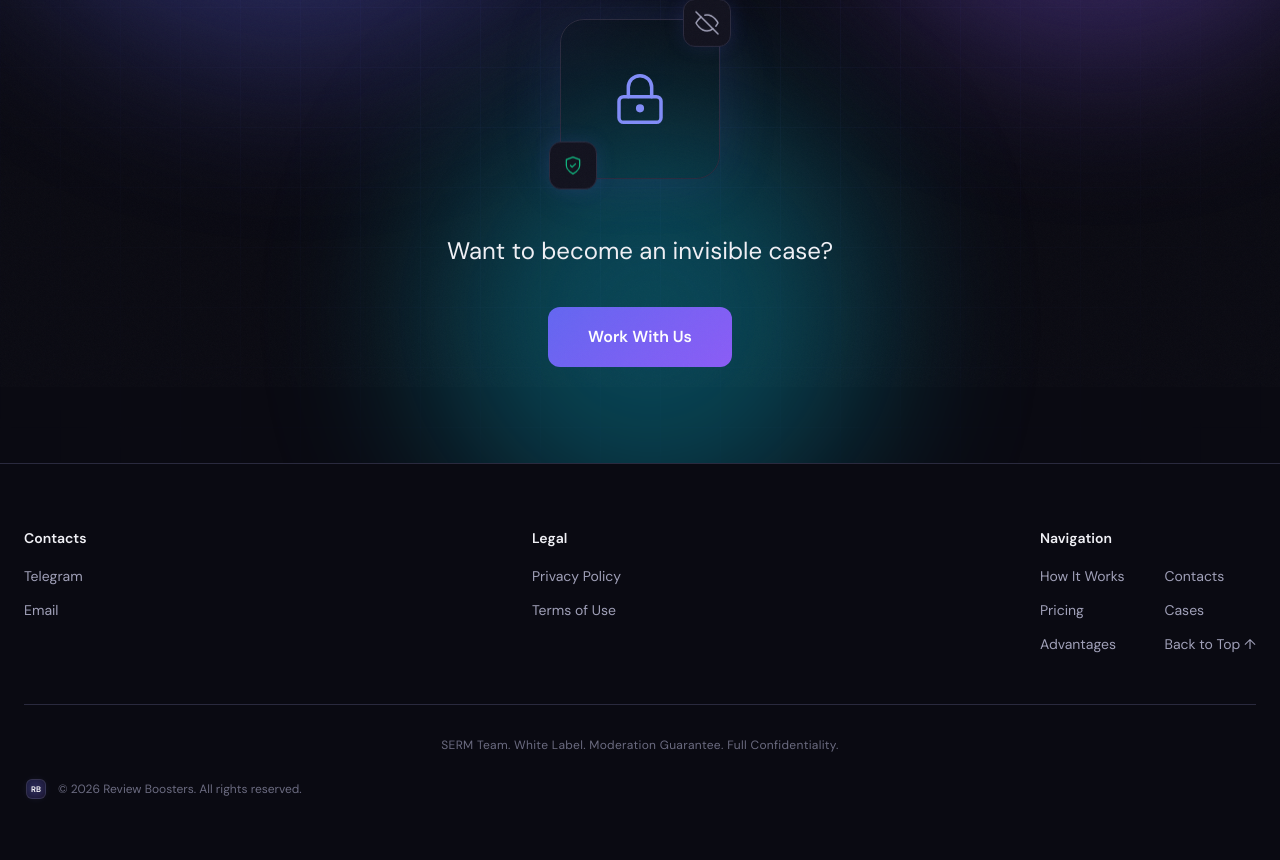
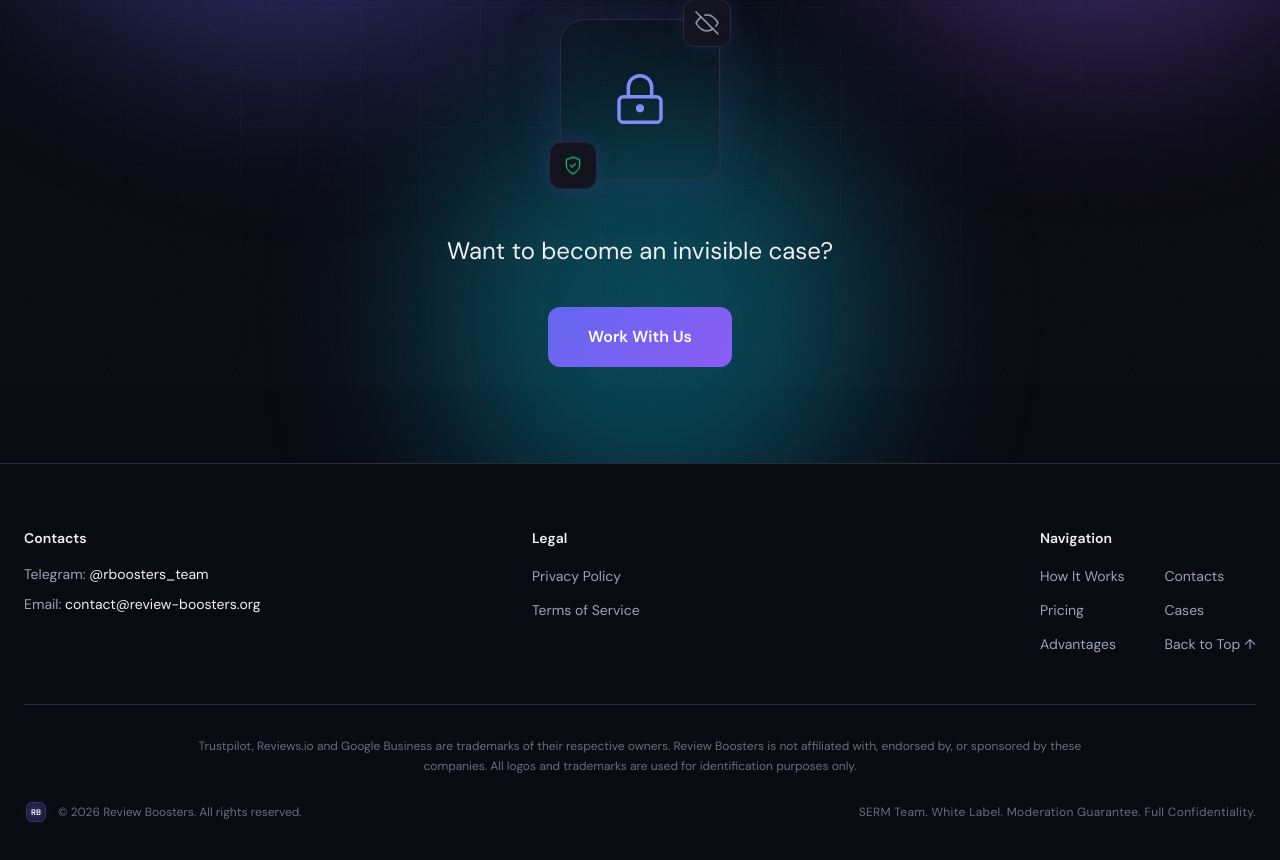
Before and after one commit to bigcyberboss/reviews-booster, a Next.js app: page /cases in a window 1280 px wide. Shown: the part 413-1273 px from the top of the page. Built offline with nearby package versions, Linux system fonts and the light colour scheme.

Commit message:
footer: contacts with colon, trademark disclaimer, serm tagline bottom-right

```diff
--- a/src/components/Footer.tsx
+++ b/src/components/Footer.tsx
@@ -12,14 +12,16 @@ export function Footer() {
           <div>
             <h4 className="text-sm font-semibold text-text-primary mb-4">Contacts</h4>
             <ul className="flex flex-col gap-2.5">
-              <li>
-                <a href="https://t.me/rboosters_team" target="_blank" rel="noopener noreferrer" className="text-sm text-text-secondary hover:text-text-primary transition-colors">
-                  Telegram
+              <li className="text-sm text-text-secondary">
+                <span>Telegram: </span>
+                <a href="https://t.me/rboosters_team" target="_blank" rel="noopener noreferrer" className="text-text-primary hover:text-accent transition-colors">
+                  @rboosters_team
                 </a>
               </li>
-              <li>
-                <a href="mailto:reputation@yourdomain.com" className="text-sm text-text-secondary hover:text-text-primary transition-colors">
-                  Email
+              <li className="text-sm text-text-secondary">
+                <span>Email: </span>
+                <a href="mailto:contact@review-boosters.org" className="text-text-primary hover:text-accent transition-colors">
+                  contact@review-boosters.org
                 </a>
               </li>
             </ul>
@@ -35,8 +37,8 @@ export function Footer() {
                 </Link>
               </li>
               <li>
-                <Link href="/terms-of-use" className="text-sm text-text-secondary hover:text-text-primary transition-colors">
-                  Terms of Use
+                <Link href="/terms-of-service" className="text-sm text-text-secondary hover:text-text-primary transition-colors">
+                  Terms of Service
                 </Link>
               </li>
             </ul>
@@ -87,14 +89,14 @@ export function Footer() {
           </div>
         </div>
 
-        {/* Keywords */}
+        {/* Disclaimer */}
         <div className="border-t border-border pt-8 mb-6">
-          <p className="text-xs text-text-muted text-center tracking-wide">
-            SERM Team. White Label. Moderation Guarantee. Full Confidentiality.
+          <p className="text-xs text-text-muted text-center leading-relaxed max-w-4xl mx-auto">
+            Trustpilot, Reviews.io and Google Business are trademarks of their respective owners. Review Boosters is not affiliated with, endorsed by, or sponsored by these companies. All logos and trademarks are used for identification purposes only.
           </p>
         </div>
 
-        {/* Copyright */}
+        {/* Copyright + SERM line */}
         <div className="flex flex-col sm:flex-row items-center justify-between gap-3">
           <div className="flex items-center gap-2.5">
             <div className="relative w-6 h-6 flex items-center justify-center shrink-0">
@@ -113,6 +115,9 @@ export function Footer() {
               &copy; 2026 Review Boosters. All rights reserved.
             </span>
           </div>
+          <p className="text-xs text-text-muted tracking-wide">
+            SERM Team. White Label. Moderation Guarantee. Full Confidentiality.
+          </p>
         </div>
       </div>
     </footer>
```
